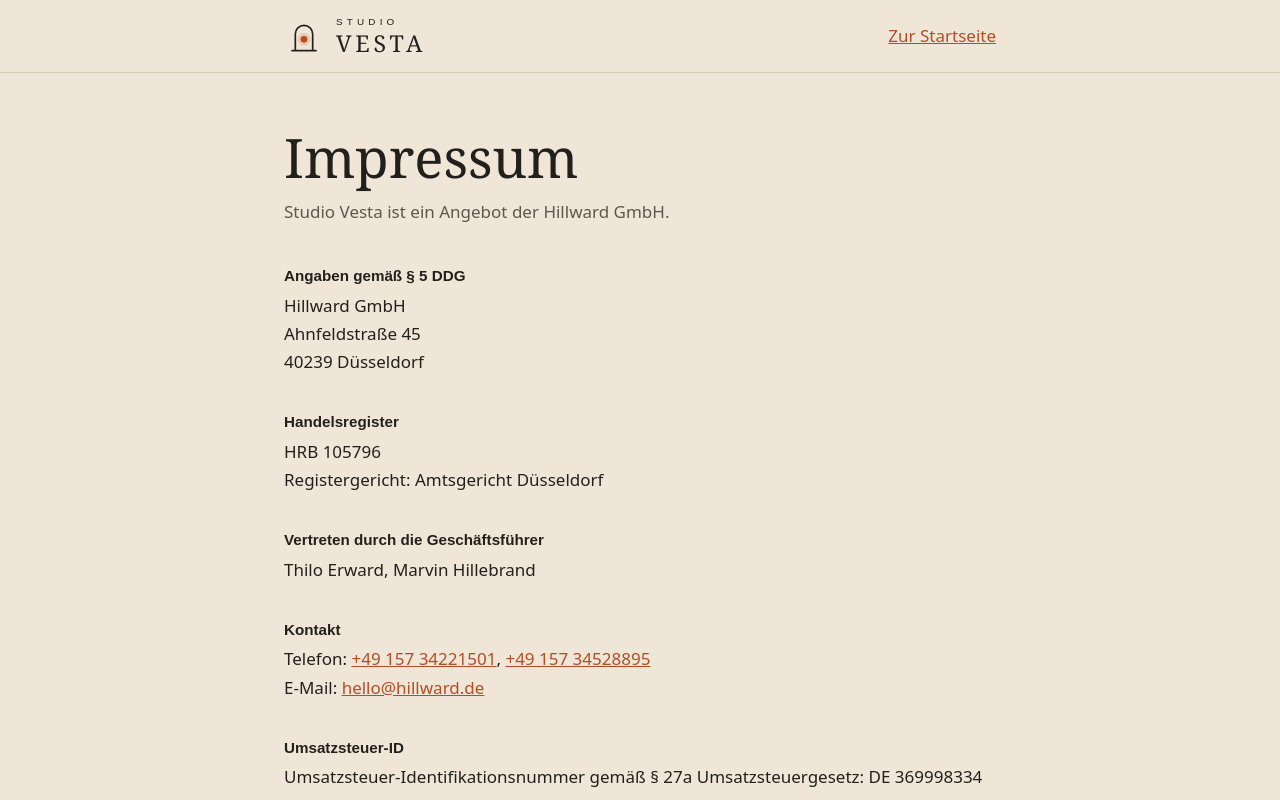
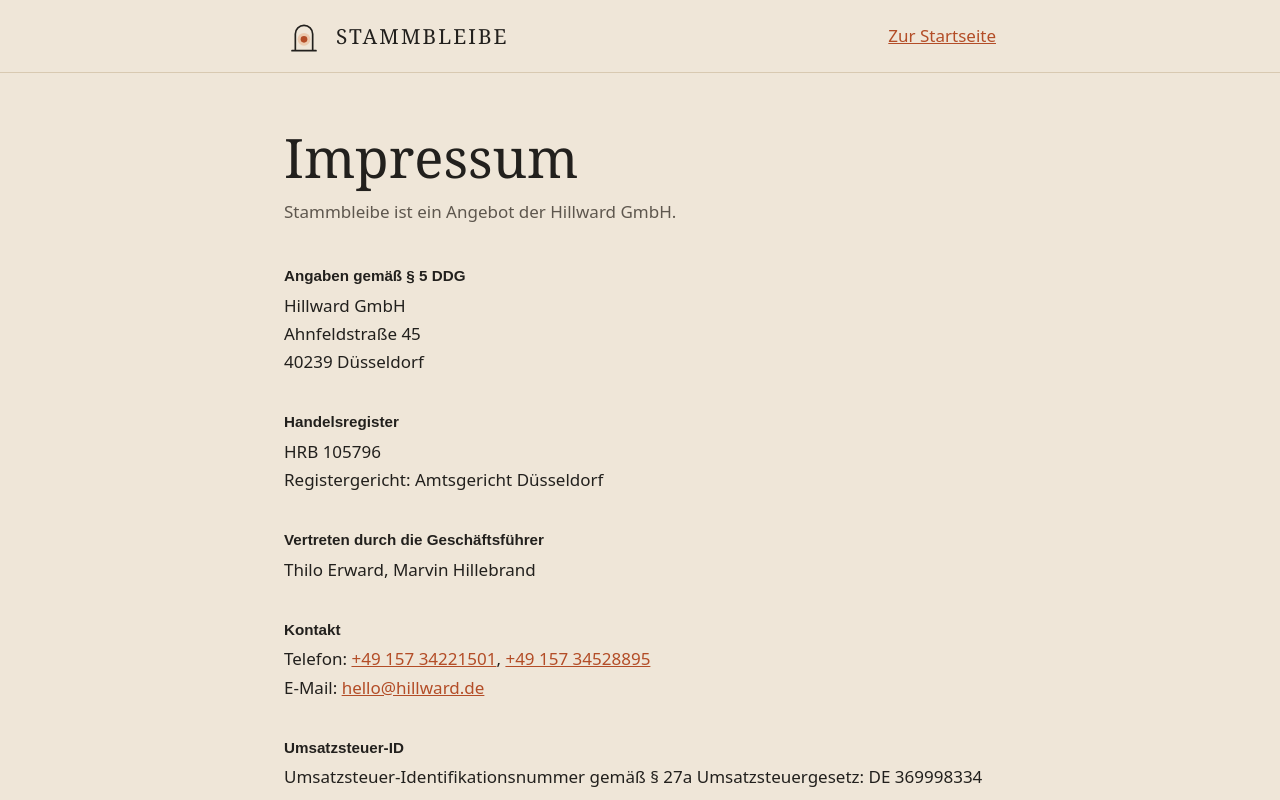
Before and after one commit to thilo-code/studio-vesta-site, a plain HTML site: page impressum.html in a window 1280 px wide. Shown: the top 800 px of the page. Drawn offline with Linux system fonts and the light colour scheme; a web font is replaced by a local one.

Commit message:
Impressum auf Stammbleibe umstellen

```diff
--- a/impressum.html
+++ b/impressum.html
@@ -3,7 +3,7 @@
 <head>
 <meta charset="utf-8">
 <meta name="viewport" content="width=device-width, initial-scale=1, viewport-fit=cover">
-<title>Impressum – Studio Vesta</title>
+<title>Impressum – Stammbleibe</title>
 <meta name="robots" content="noindex">
 <link rel="icon" href="/favicon-32.png" sizes="32x32" type="image/png">
 <link rel="icon" href="/favicon.svg" type="image/svg+xml">
@@ -35,7 +35,7 @@
 .brand svg{width:40px;height:40px}
 .brand .wm{display:flex;flex-direction:column;line-height:1}
 .brand .wm small{font:500 .62rem/1 'DM Sans',sans-serif;letter-spacing:.42em;margin-bottom:5px}
-.brand .wm span{font:1.45rem/1 'Marcellus',Georgia,serif;letter-spacing:.16em}
+.brand .wm span{font:1.3rem/1 'Marcellus',Georgia,serif;letter-spacing:.1em}
 main{padding:56px 0 80px}
 h1{font:500 clamp(2.4rem,6vw,3.4rem)/1.05 'Cormorant Garamond',Georgia,serif;margin:0 0 12px}
 .lede{color:var(--muted);margin:0 0 40px}
@@ -50,13 +50,13 @@
 <body>
 <header>
   <div class="wrap">
-    <a class="brand" href="/" aria-label="Studio Vesta, zur Startseite">
+    <a class="brand" href="/" aria-label="Stammbleibe, zur Startseite">
       <svg viewBox="0 0 120 120" aria-hidden="true">
         <path d="M34 104 V54 A26 26 0 0 1 86 54 V104 M24 104 H96" fill="none" stroke="currentColor" stroke-width="5" stroke-linecap="round"/>
         <circle cx="60" cy="70" r="19" fill="#E58A4E" opacity=".3"/>
         <circle cx="60" cy="70" r="10" style="fill:var(--accent)"/>
       </svg>
-      <span class="wm"><small>STUDIO</small><span>VESTA</span></span>
+      <span class="wm"><span>STAMMBLEIBE</span></span>
     </a>
     <a href="/">Zur Startseite</a>
   </div>
@@ -65,7 +65,7 @@
 <main>
   <div class="wrap">
     <h1>Impressum</h1>
-    <p class="lede">Studio Vesta ist ein Angebot der Hillward GmbH.</p>
+    <p class="lede">Stammbleibe ist ein Angebot der Hillward GmbH.</p>
 
     <div class="block">
       <h2>Angaben gemäß § 5 DDG</h2>
@@ -125,7 +125,7 @@
 </main>
 
 <footer>
-  <div class="wrap">© 2026 Studio Vesta · <a href="/">Startseite</a> · <a href="https://www.iubenda.com/privacy-policy/67312620" target="_blank" rel="noopener">Datenschutz</a></div>
+  <div class="wrap">© 2026 Stammbleibe · <a href="/">Startseite</a> · <a href="https://www.iubenda.com/privacy-policy/67312620" target="_blank" rel="noopener">Datenschutz</a></div>
 </footer>
 </body>
 </html>
```
